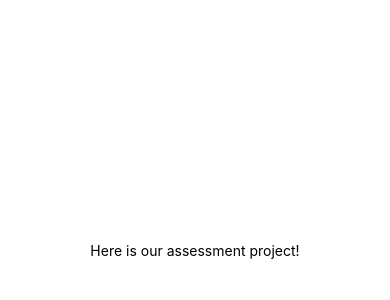
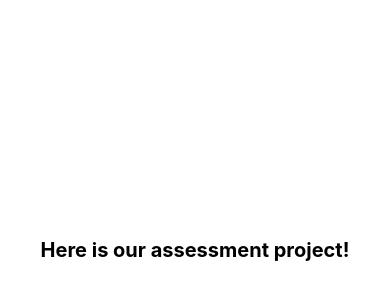
Before and after one commit to c-schinner/assessment-app, a React Native app: screen / in a window 390 px wide. Shown: the part 172-472 px from the top of the page. Built offline with nearby package versions, Linux system fonts and the light colour scheme.

Commit message:
start initial animation

```diff
--- a/App.tsx
+++ b/App.tsx
@@ -1,10 +1,24 @@
 import { StatusBar } from 'expo-status-bar';
-import { StyleSheet, Text, View } from 'react-native';
+import { useEffect, useRef } from 'react';
+import { Animated, StyleSheet, Text, View } from 'react-native';
 
 export default function App() {
+  const scale = useRef(new Animated.Value(0)).current;
+
+  useEffect(() => {
+
+    Animated.timing(scale, { toValue: 1, duration: 1500, useNativeDriver: true }).start();
+  }, []);
+
+  const animatedStyle = {
+    transform: [{ scale }],
+  };
+
   return (
     <View style={styles.container}>
-      <Text>Here is our assessment project!</Text>
+      <Animated.Text style={[styles.text, animatedStyle]}>
+        Here is our assessment project!
+      </Animated.Text>
       <StatusBar style="auto" />
     </View>
   );
@@ -17,4 +31,8 @@ const styles = StyleSheet.create({
     alignItems: 'center',
     justifyContent: 'center',
   },
+  text: {
+    fontSize: 20,
+    fontWeight: 'bold',
+  },
 });
```
